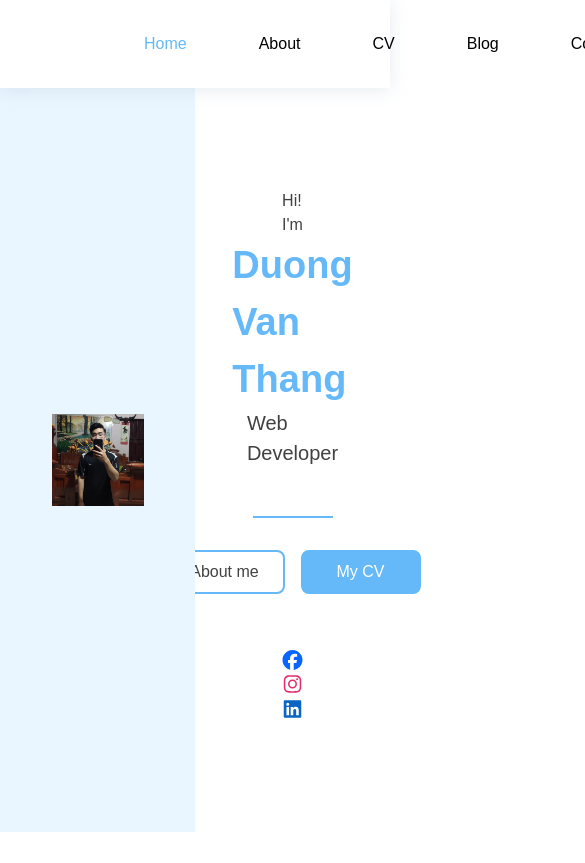
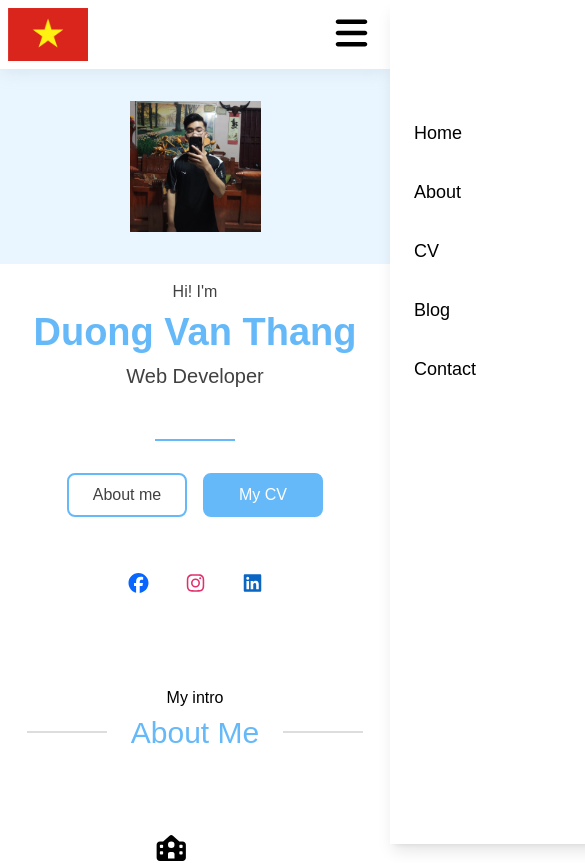
Before and after one commit to duongthang123/persional_blog, a React (Vite) app: page / in a window 390 px wide. Shown: the top 863 px of the page, 585 px wide, since content can reach past the window. Built offline with nearby package versions, Linux system fonts and the light colour scheme; a web font is replaced by a local one.

Commit message:
first responsive mobile

```diff
--- a/src/components/Header.jsx
+++ b/src/components/Header.jsx
@@ -1,24 +1,59 @@
+import { useState } from "react";
 import flagIMG from "../assets/codosaovang.png";
-
+import { FontAwesomeIcon } from "@fortawesome/react-fontawesome";
+import { faBars, faXmark } from "@fortawesome/free-solid-svg-icons";
 
 const Header = () => {
+  const [open, setOpen] = useState(false);
+
   return (
-    <div className='relative z-9999'>
-       <div className='flex justify-between items-center shadow-[0_2px_18px_0_rgba(129,162,182,0.2)]'>
-          <h3 className='py-2 px-12 text-[30px] font-bold'>
-            <img src={flagIMG} className="w-[120px]" />
-          </h3>
+    <div className="relative z-[9999]">
+      <div className="flex justify-between items-center shadow-[0_2px_18px_0_rgba(129,162,182,0.2)]">
+        <h3 className="px-2 py-2 md:px-12 text-[30px] font-bold">
+          <img src={flagIMG} className="w-[80px] md:w-[100px]" alt="Logo" />
+        </h3>
 
-          <nav className='py-8 px-8 text[24px] space-x-10 font-[450]'>
-            <a href='' className='p-4 active'>Home</a>
-            <a href='' className='p-4'>About</a>
-            <a href='' className='p-4'>CV</a>
-            <a href='' className='p-4'>Blog</a>
-            <a href='' className='p-4'>Contact</a>
-          </nav>
+        <nav className="hidden md:flex py-6 px-8 text-[16px] space-x-10 font-[450]">
+          <a href="#" className="p-4 active">Home</a>
+          <a href="#" className="p-4">About</a>
+          <a href="#" className="p-4">CV</a>
+          <a href="#" className="p-4">Blog</a>
+          <a href="#" className="p-4">Contact</a>
+        </nav>
+
+        <button className="md:hidden px-4" onClick={() => setOpen(true)}>
+          <FontAwesomeIcon icon={faBars} style={{ fontSize: "36px" }} />
+        </button>
+      </div>
+
+      <div
+        className={`fixed inset-0 bg-black/40 transition-opacity duration-300 ${
+          open ? "opacity-100 visible z-40" : "opacity-0 invisible pointer-events-none"
+        }`}
+        onClick={() => setOpen(false)}
+      ></div>
+
+      <div
+        className={`fixed top-0 right-0 h-full w-[70%] max-w-[280px] bg-white shadow-lg py-6
+          transform transition-transform duration-300 z-50
+          ${open ? "translate-x-0" : "translate-x-full"}`}
+      >
+        <div className="flex justify-end items-center mb-8 px-2">
+          <button onClick={() => setOpen(false)}>
+            <FontAwesomeIcon className="p-2 cursor-pointer" icon={faXmark} style={{ fontSize: "28px" }} />
+          </button>
         </div>
+
+        <nav className="flex flex-col text-[18px] font-[500]">
+          <a href="#" className="px-6 py-4 hover:bg-[#65b9f8] hover:text-white" onClick={() => setOpen(false)}>Home</a>
+          <a href="#" className="px-6 py-4 hover:bg-[#65b9f8] hover:text-white" onClick={() => setOpen(false)}>About</a>
+          <a href="#" className="px-6 py-4 hover:bg-[#65b9f8] hover:text-white" onClick={() => setOpen(false)}>CV</a>
+          <a href="#" className="px-6 py-4 hover:bg-[#65b9f8] hover:text-white" onClick={() => setOpen(false)}>Blog</a>
+          <a href="#" className="px-6 py-4 hover:bg-[#65b9f8] hover:text-white" onClick={() => setOpen(false)}>Contact</a>
+        </nav>
+      </div>
     </div>
-  )
-}
+  );
+};
 
-export default Header
+export default Header;
--- a/src/components/Information.jsx
+++ b/src/components/Information.jsx
@@ -5,11 +5,11 @@ import { faFacebook, faInstagram,faLinkedin } from '@fortawesome/free-brands-svg
 
 const Information = () => {
   return (
-    <div className='flex'>
-        <div className='relative flex items-center justify-around bg-[#eaf6ff] w-[50%] h-[744px]'>
-            <img className='w-[80%] h-[90%] object-contain p-8' src={ImgPersional} alt='Anh'/>
+    <div className='flex flex-col md:flex-row'>
+        <div className='relative flex items-center justify-around bg-[#eaf6ff] md:w-[50%] md:h-[744px]'>
+            <img className='w-[50%] md:w-[80%] h-[90%] object-contain p-8' src={ImgPersional} alt='Anh'/>
         </div>
-        <div className='flex flex-col items-center justify-center w-[50%] py-4 px-22 text-[#414141]'>
+        <div className='flex flex-col items-center justify-center md:w-[50%] py-4 md:px-22 text-[#414141]'>
           <p className='text-[16px]'>Hi! I'm</p>
           <h1 className='text-[38px] text-[#65b9f8] font-[550]'>Duong Van Thang</h1>
           <p className='text-[20px] font-[450]'>
```
